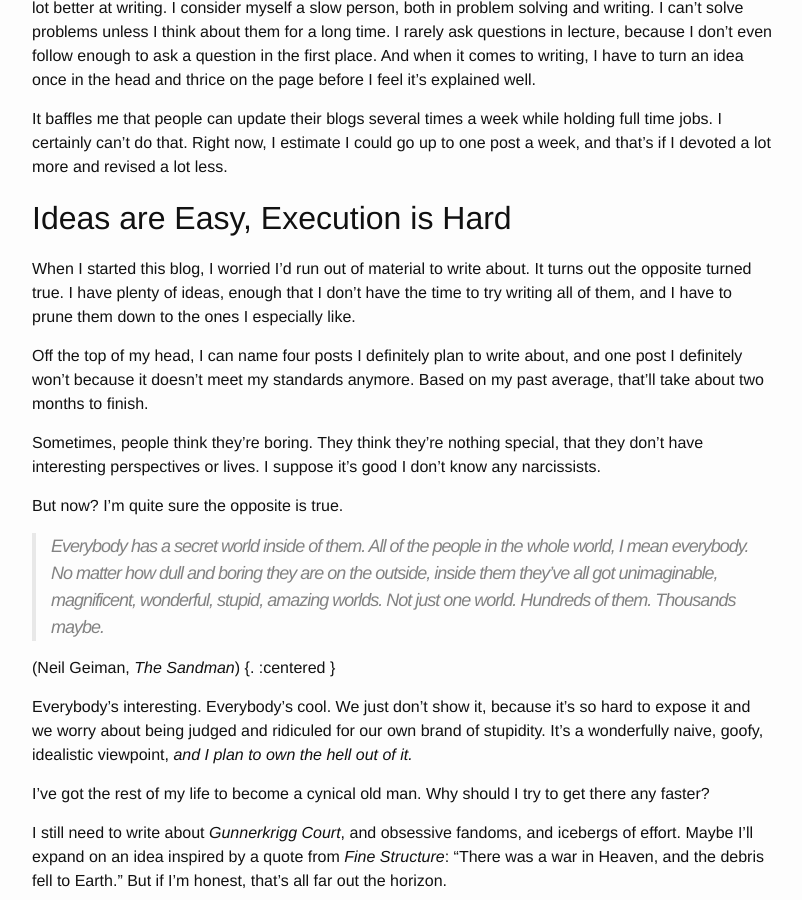
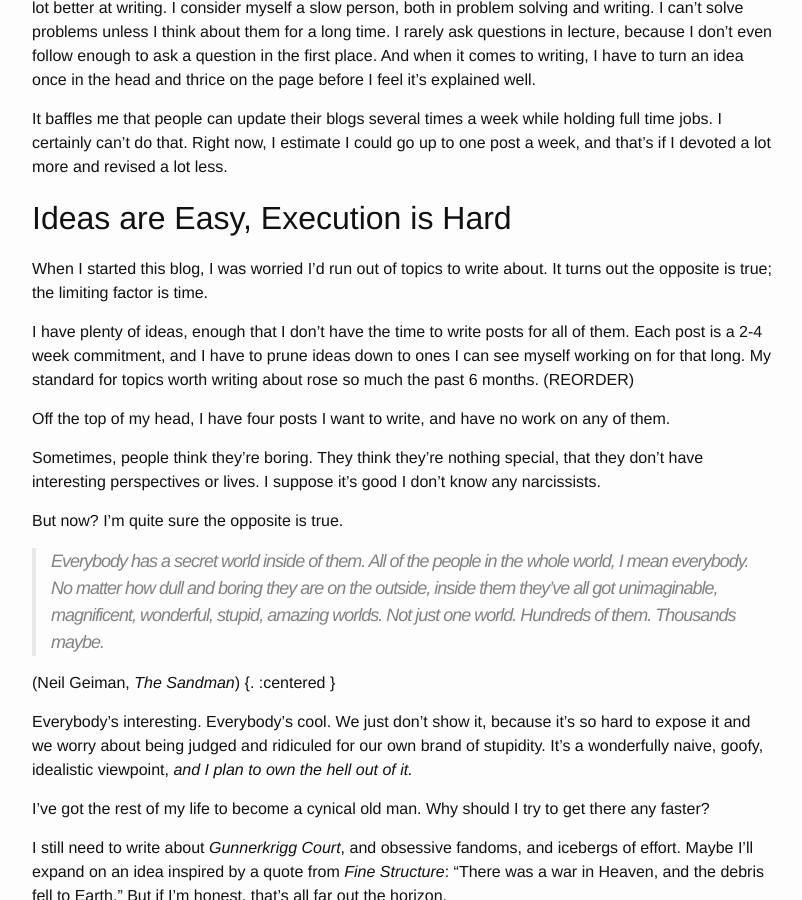
Before and after one commit to alexirpan/alexirpan.github.io, a Jekyll site: the page built from _posts/2016-02-18-half-year.markdown, in a window 1280 px wide and 900 px high, scrolled down 2027 px. Shown: the whole window, without its empty margins (238-1040 px from the left). Built offline with Jekyll 4.4.1, drawn with Linux system fonts in a browser that asks for light colours; comment, search, counter and statistics services are not loaded.

Commit message:
Working on next part now

```diff
--- a/_posts/2016-02-18-half-year.markdown
+++ b/_posts/2016-02-18-half-year.markdown
@@ -114,14 +114,17 @@ if I devoted a lot more and revised a lot less.
 Ideas are Easy, Execution is Hard
 -------------------------------------------------------------------------------
 
-When I started this blog, I worried I'd run out of material to write about.
-It turns out the opposite turned true. I have plenty of ideas, enough that I
-don't have the time to try writing all of them, and I have to prune them down
-to the ones I especially like.
+When I started this blog, I was worried I'd run out of topics to write about.
+It turns out the opposite is true; the limiting factor is time.
 
-Off the top of my head, I can name four posts I definitely plan to write about,
-and one post I definitely won't because it doesn't meet my standards anymore.
-Based on my past average, that'll take about two months to finish.
+I have plenty of ideas, enough that I
+don't have the time to write posts for all of them. Each post is a 2-4 week
+commitment, and I have to prune ideas down to ones I can see myself
+working on for that long. My standard for topics worth writing about rose so
+much the past 6 months. (REORDER)
+
+Off the top of my head, I have four posts I want to write, and have no work
+on any of them.
 
 Sometimes, people think they're boring. They think they're nothing special, that
 they don't have interesting perspectives or lives. I suppose it's good I don't
```
